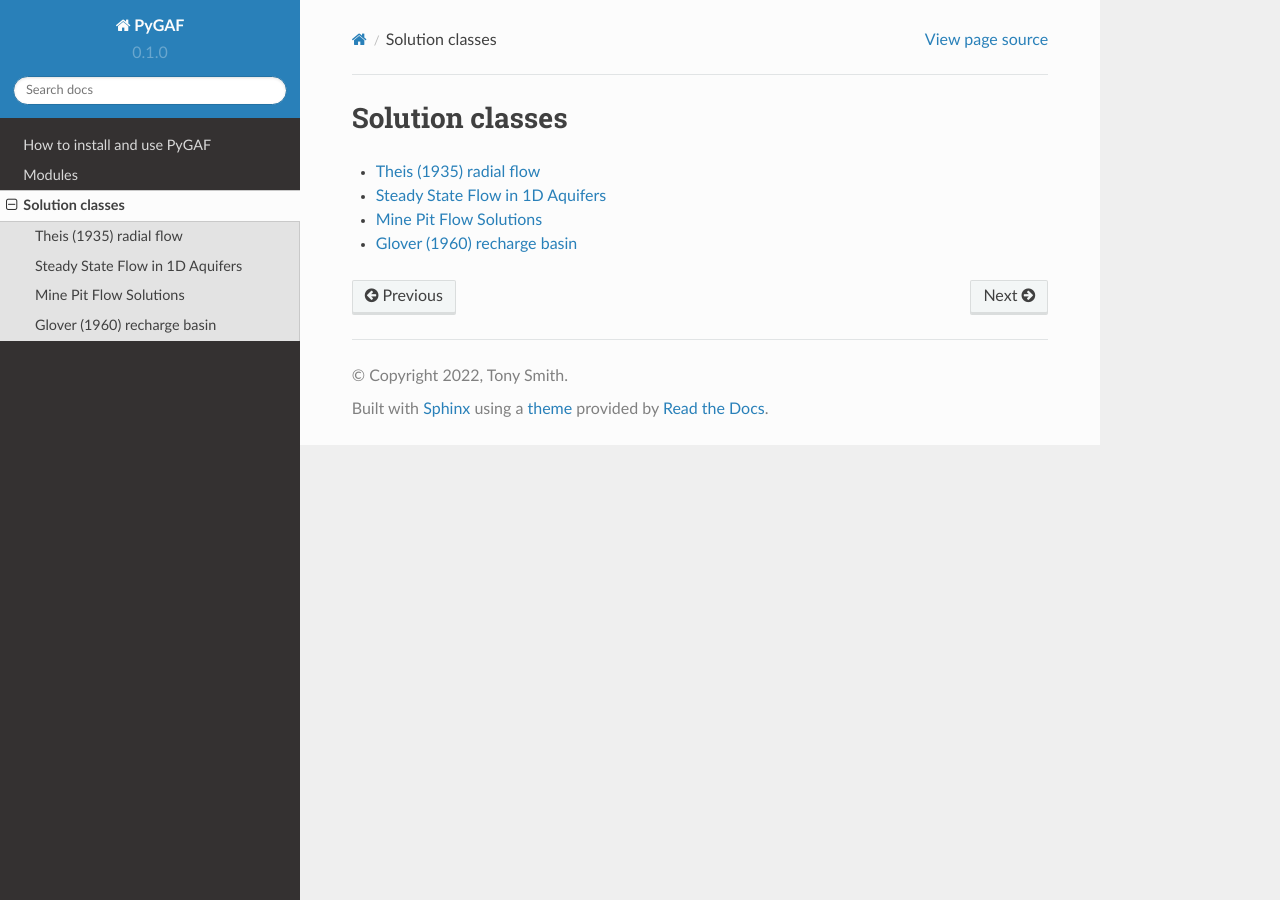
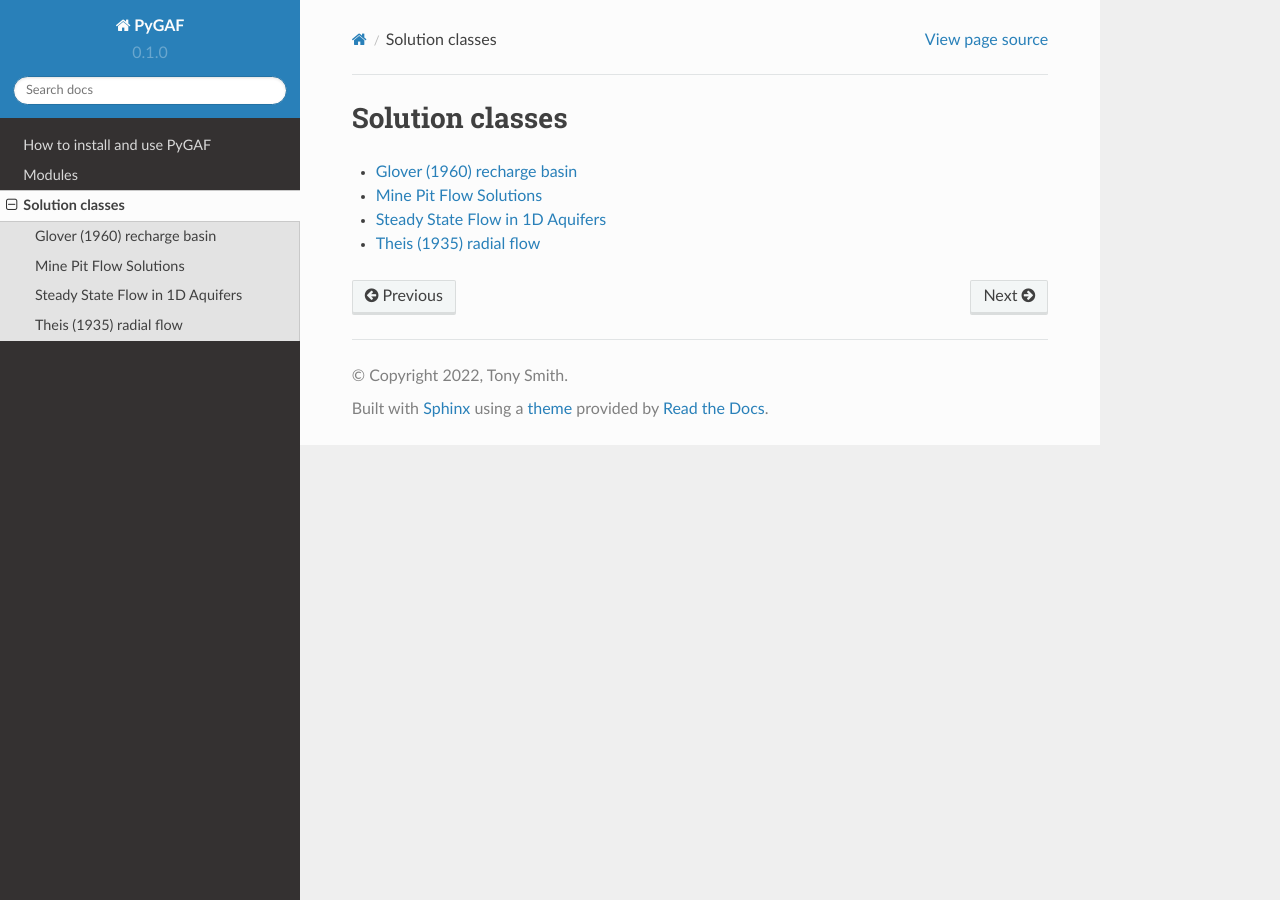
Before and after one commit to Moofbytes/PyGAF, a Sphinx documentation site: the page built from docs/solutions.rst, in a window 1280 px wide. Built offline with Sphinx 7.4.7 and the Read the Docs theme 2.0.0, drawn with Linux system fonts in a browser that asks for light colours.

```diff
--- a/docs/solutions.rst
+++ b/docs/solutions.rst
@@ -3,7 +3,7 @@ Solution classes
 
 .. toctree::
 
+   glover_1960
+   mine_flow
+   steady_flow
    theis_1935
-   steady_flow
-   mine_flow
-   glover_1960
```
